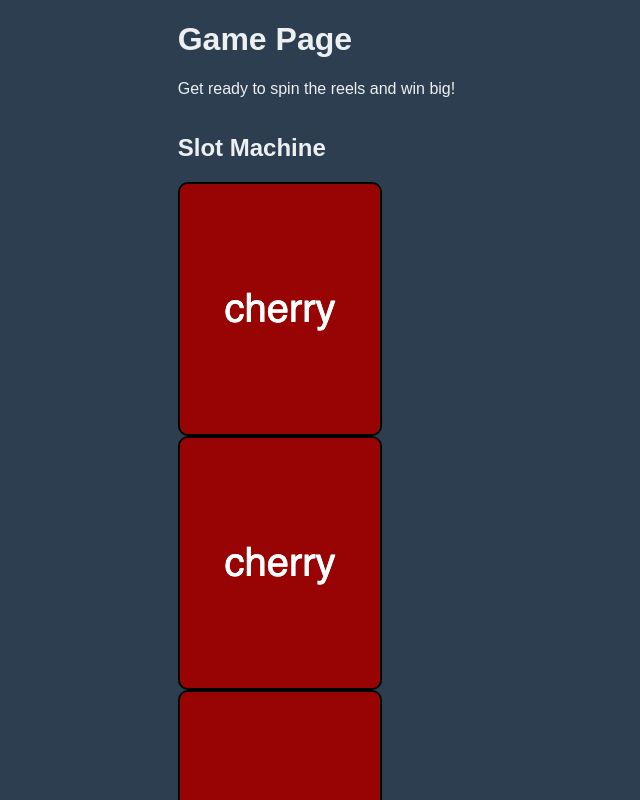
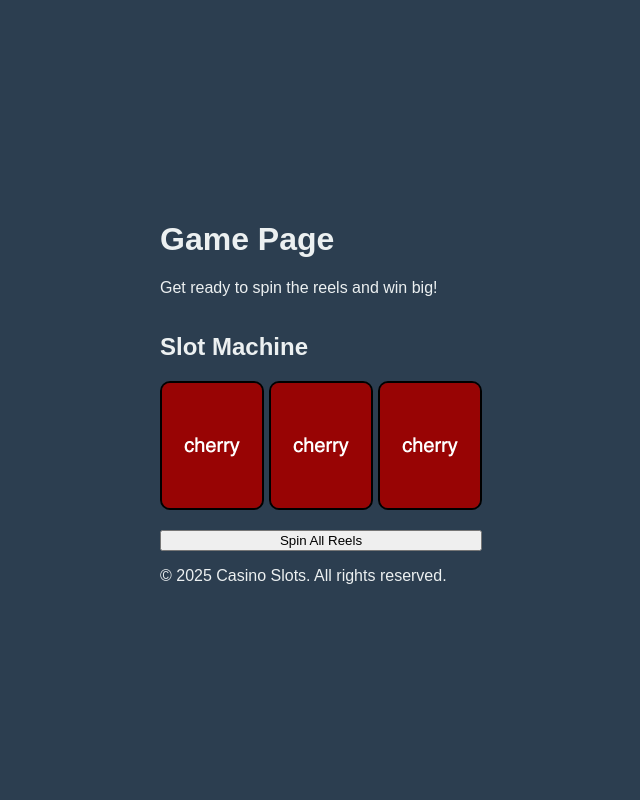
Before and after one commit to arden-rh/lexicon-casino, a React (Vite) app: page /game in a window 1280 px wide. Shown: the top 800 px of the page, without its empty margins (319-959 px from the left). Built offline with nearby package versions, Linux system fonts and the light colour scheme.

Commit message:
moved images for the slots to their own component

```diff
--- a/src/components/Reel/Reel.module.scss
+++ b/src/components/Reel/Reel.module.scss
@@ -1,6 +1,6 @@
 .imageContainer {
-	width: 200px;
-	height: 250px;
+	width: 100px;
+	height: 125px;
 	overflow: hidden;
 	border: 2px solid #000;
 	border-radius: 10px;
@@ -10,7 +10,7 @@
 	.reelStrip {
 		display: flex;
 		flex-direction: column;
-		height: calc(250px * 12); // 12 images × 250px each = 3000px
+		height: calc(125px * 12); // 12 images × 250px each = 3000px
 		transition: transform 0.5s cubic-bezier(0.25, 0.46, 0.45, 0.94);
 		will-change: transform;
 
@@ -21,7 +21,7 @@
 
 	.slotItem {
 		width: 100%;
-		height: 250px; // Same as container height
+		height: 125px; // Same as container height
 		flex-shrink: 0;
 		display: flex;
 		align-items: center;
--- a/src/components/Reel/Reel.tsx
+++ b/src/components/Reel/Reel.tsx
@@ -1,4 +1,5 @@
 import styles from "./Reel.module.scss";
+import slotSymbols from "@/constants/slotSymbols";
 
 interface ReelProps {
 	id: number;
@@ -6,55 +7,14 @@ interface ReelProps {
 	currentIndex: number;
 }
 
-const imageContent = [
-	{
-		id: 0,
-		src: "src/assets/images/slotImages/cherry.png",
-		alt: "Cherry",
-	},
-	{
-		id: 1,
-		src: "src/assets/images/slotImages/lemon.png",
-		alt: "Lemon",
-	},
-	{
-		id: 2,
-		src: "src/assets/images/slotImages/orange.png",
-		alt: "Orange",
-	},
-	{ id: 3, src: "src/assets/images/slotImages/plum.png", alt: "Plum" },
-	{ id: 4, src: "src/assets/images/slotImages/bell.png", alt: "Bell" },
-	{ id: 5, src: "src/assets/images/slotImages/star.png", alt: "Star" },
-	{
-		id: 6,
-		src: "src/assets/images/slotImages/seven.png",
-		alt: "Seven",
-	},
-	{ id: 7, src: "src/assets/images/slotImages/wild.png", alt: "Wild" },
-	{ id: 8, src: "src/assets/images/slotImages/bar.png", alt: "Bar" },
-	{
-		id: 9,
-		src: "src/assets/images/slotImages/dollar.png",
-		alt: "Dollar",
-	},
-	{
-		id: 10,
-		src: "src/assets/images/slotImages/diamond.png",
-		alt: "Diamond",
-	},
-	{
-		id: 11,
-		src: "src/assets/images/slotImages/crown.png",
-		alt: "Crown",
-	},
-];
+
 
 const Reel: React.FC<ReelProps> = ({ id, isSpinning, currentIndex }) => {
 	// Calculate the translateY position based on current image
-	const translateY = -currentIndex * 250; // Each image is 250px tall
+	const translateY = -currentIndex * 125; // Each image is 250px tall
 
 	// Debug: Log what image should be showing
-	const currentImage = imageContent[currentIndex];
+	const currentImage = slotSymbols[currentIndex];
 	console.log(`Reel ${id}: index=${currentIndex}, showing=${currentImage?.alt || 'undefined'}`);
 
 	return (
@@ -64,7 +24,7 @@ const Reel: React.FC<ReelProps> = ({ id, isSpinning, currentIndex }) => {
 					className={`${styles.reelStrip} ${isSpinning ? styles.spinning : ''}`}
 					style={{ transform: `translateY(${translateY}px)` }}
 				>
-					{imageContent.map((image) => (
+					{slotSymbols.map((image) => (
 						<div
 							key={image.id}
 							id={`slot-${image.id}`}
--- a/src/components/SlotMachine/SlotMachine.module.scss
+++ b/src/components/SlotMachine/SlotMachine.module.scss
@@ -1,4 +1,10 @@
 .slotMachine {
 	display: flex;
 	flex-direction: column;
+
+	.reelsContainer {
+		display: flex;
+		gap: 5px;
+		margin-bottom: 20px;
+	}
 }
--- /dev/null
+++ b/src/constants/slotSymbols.ts
@@ -0,0 +1,44 @@
+const slotSymbols = [
+	{
+		id: 0,
+		src: "src/assets/images/slotImages/cherry.png",
+		alt: "Cherry",
+	},
+	{
+		id: 1,
+		src: "src/assets/images/slotImages/lemon.png",
+		alt: "Lemon",
+	},
+	{
+		id: 2,
+		src: "src/assets/images/slotImages/orange.png",
+		alt: "Orange",
+	},
+	{ id: 3, src: "src/assets/images/slotImages/plum.png", alt: "Plum" },
+	{ id: 4, src: "src/assets/images/slotImages/bell.png", alt: "Bell" },
+	{ id: 5, src: "src/assets/images/slotImages/star.png", alt: "Star" },
+	{
+		id: 6,
+		src: "src/assets/images/slotImages/seven.png",
+		alt: "Seven",
+	},
+	{ id: 7, src: "src/assets/images/slotImages/wild.png", alt: "Wild" },
+	{ id: 8, src: "src/assets/images/slotImages/bar.png", alt: "Bar" },
+	{
+		id: 9,
+		src: "src/assets/images/slotImages/dollar.png",
+		alt: "Dollar",
+	},
+	{
+		id: 10,
+		src: "src/assets/images/slotImages/diamond.png",
+		alt: "Diamond",
+	},
+	{
+		id: 11,
+		src: "src/assets/images/slotImages/crown.png",
+		alt: "Crown",
+	},
+];
+
+export default slotSymbols;
```
